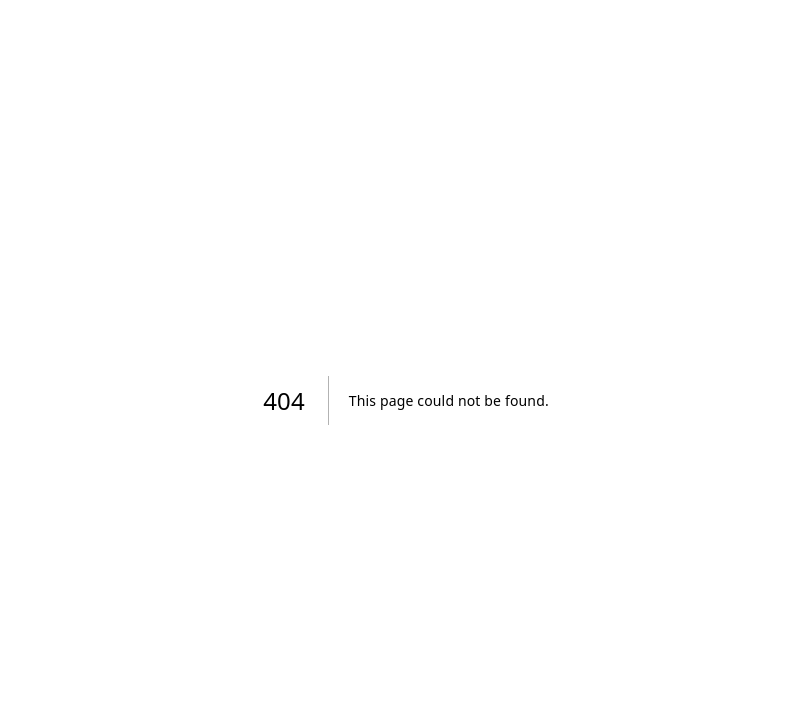
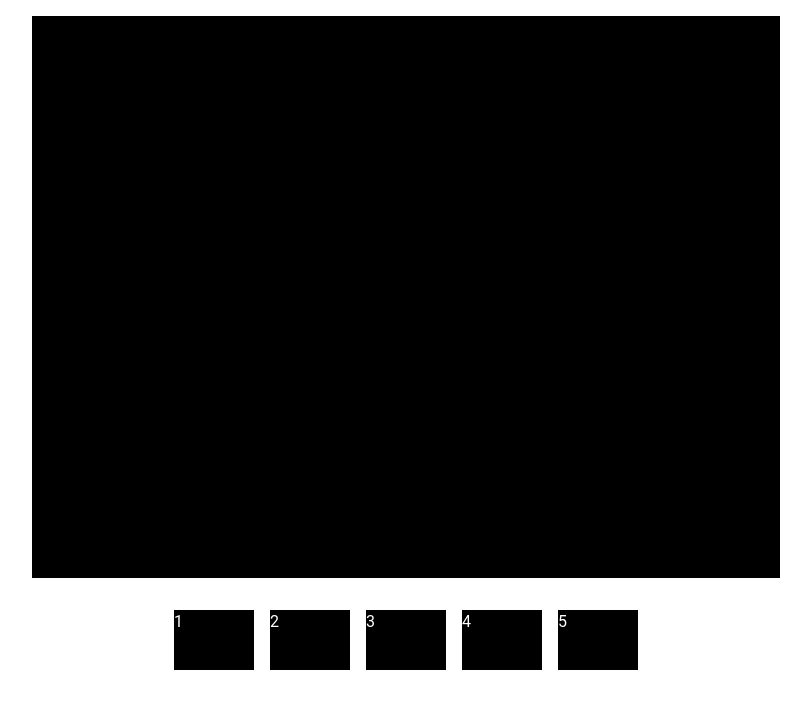
Before and after one commit to shin-hama/photo-gallery-maker, a Next.js app: page /gallery in a window 1280 px wide. Before the commit this address had no page. Shown: the top 708 px of the page, without its empty margins (234-1045 px from the left). Built offline with nearby package versions, Linux system fonts and the light colour scheme.

Commit message:
FEAT: Create prototype of gallery

```diff
--- /dev/null
+++ b/pages/gallery.tsx
@@ -0,0 +1,24 @@
+import * as React from 'react'
+import Image from 'next/image'
+import Box from '@mui/material/Box'
+import Stack from '@mui/material/Stack'
+
+const images = [1, 2, 3, 4, 5]
+const Gallery = () => {
+  return (
+    <Box width="100%" height="100%">
+      <Stack spacing={4} padding={2} alignItems="center">
+        <Box width="60%" bgcolor="black" sx={{ aspectRatio: '4/3' }}></Box>
+        <Stack spacing={2} direction="row">
+          {images.map((image) => (
+            <Box width={80} height={60} key={image} bgcolor="black" color="white">
+              {image}
+            </Box>
+          ))}
+        </Stack>
+      </Stack>
+    </Box>
+  )
+}
+
+export default Gallery
--- a/pages/index.tsx
+++ b/pages/index.tsx
@@ -14,8 +14,8 @@ export default function Home() {
           <EditorSidePanel />
         </Box>
         <Box component="main" flexGrow={1}>
-          <Box height="60%" p={1} style={{ border: 'grey 5px' }}>
-            <iframe src="/sample" width="100%" height="100%"></iframe>
+          <Box height="100%" p={1} style={{ border: 'grey 5px' }}>
+            <iframe src="/gallery" width="100%" height="100%"></iframe>
           </Box>
         </Box>
       </Stack>
```
